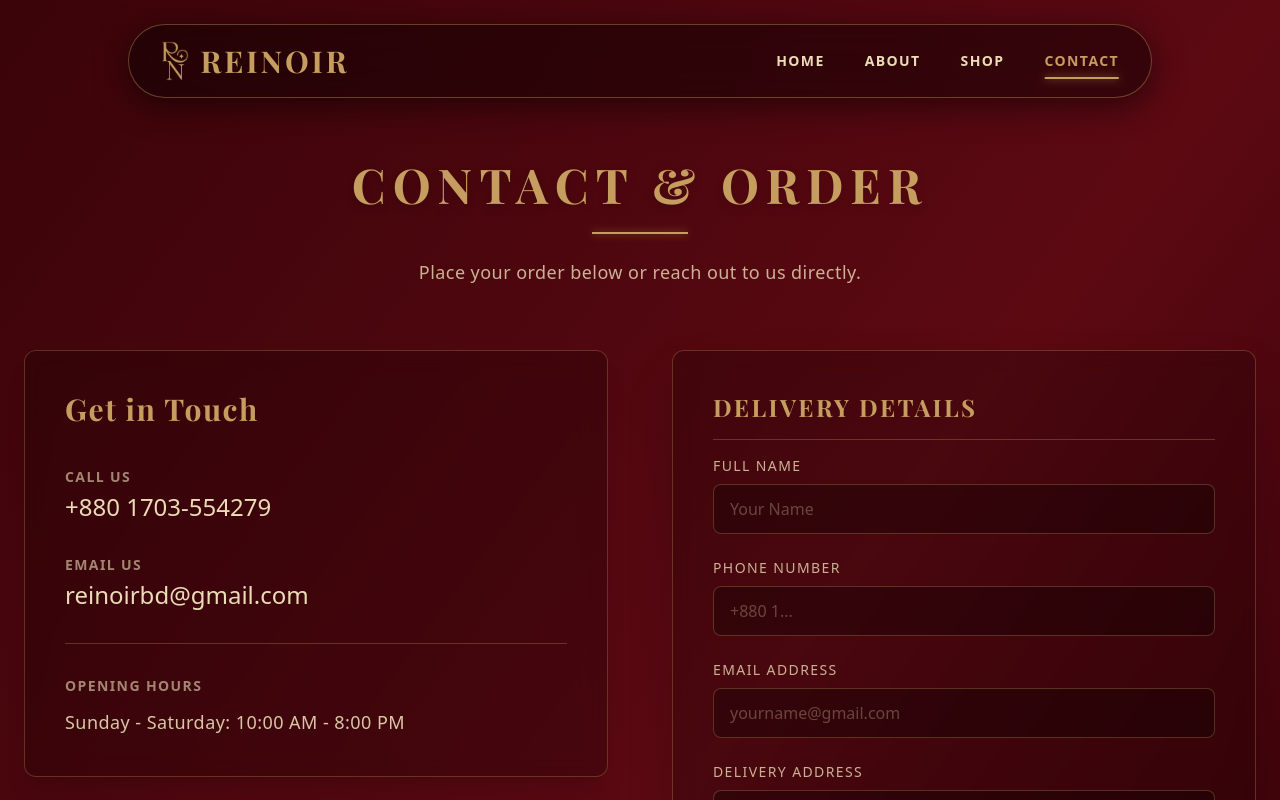
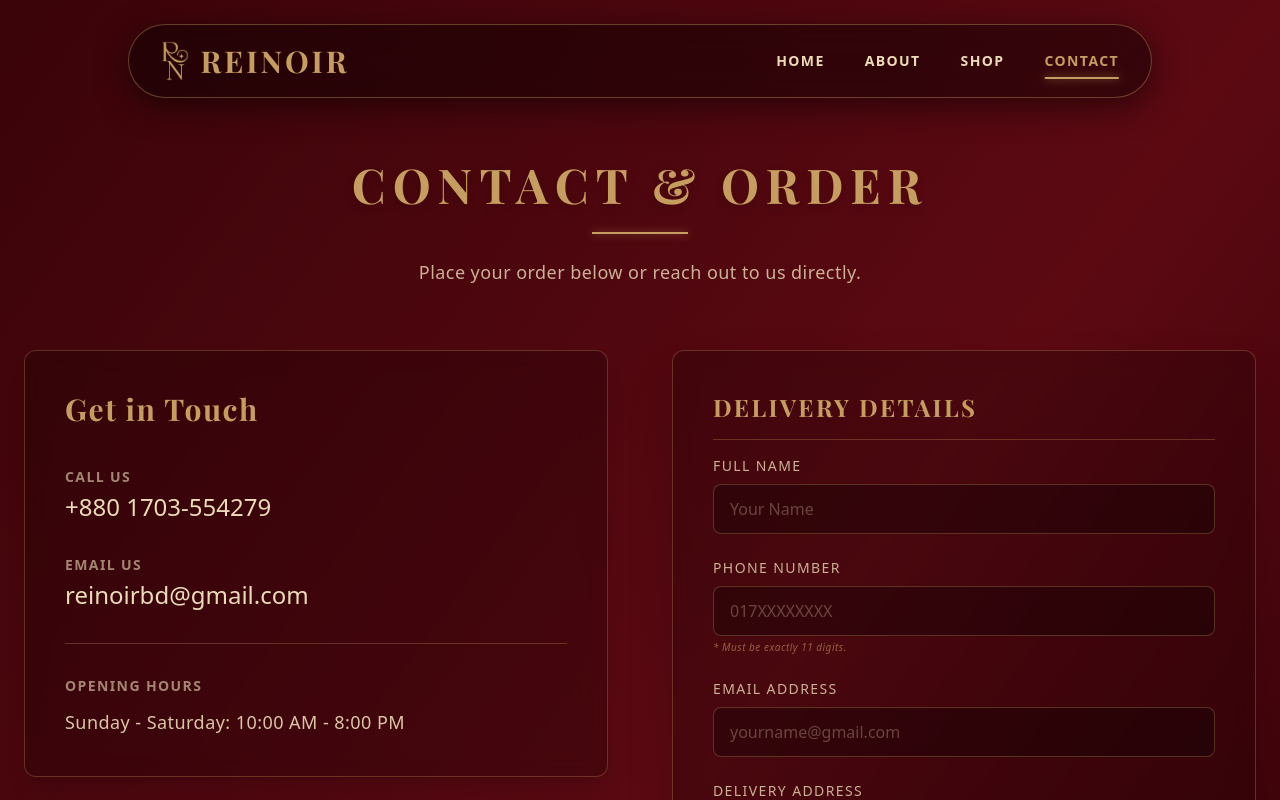
Before and after one commit to SaddadSium/Reinoir-Perfume-Brand, a Next.js app: page /contact in a window 1280 px wide. Shown: the top 800 px of the page. Built offline with nearby package versions, Linux system fonts and the light colour scheme; a web font is replaced by a local one.

Commit message:
Contact form Validation set

```diff
--- a/app/contact/page.tsx
+++ b/app/contact/page.tsx
@@ -103,9 +103,21 @@ function OrderForm() {
           id="phone"
           name="Phone"
           required
+          pattern="[0-9]{11}"
+          minLength={11}
+          maxLength={11}
+          onInvalid={(e) =>
+            (e.target as HTMLInputElement).setCustomValidity(
+              "Please enter exactly 11 digits.",
+            )
+          }
+          onInput={(e) => (e.target as HTMLInputElement).setCustomValidity("")}
           className="w-full bg-black/30 border border-[#c59d5f]/30 rounded-lg px-4 py-3 text-[#ebdcb7] placeholder-[#ebdcb7]/30 focus:outline-none focus:border-[#c59d5f] focus:ring-1 focus:ring-[#c59d5f] transition-all"
-          placeholder="+880 1..."
+          placeholder="017XXXXXXXX"
         />
+        <p className="mt-1 text-[10px] text-[#c59d5f]/60 italic tracking-wider">
+          * Must be exactly 11 digits.
+        </p>
       </div>
 
       <div>
```
